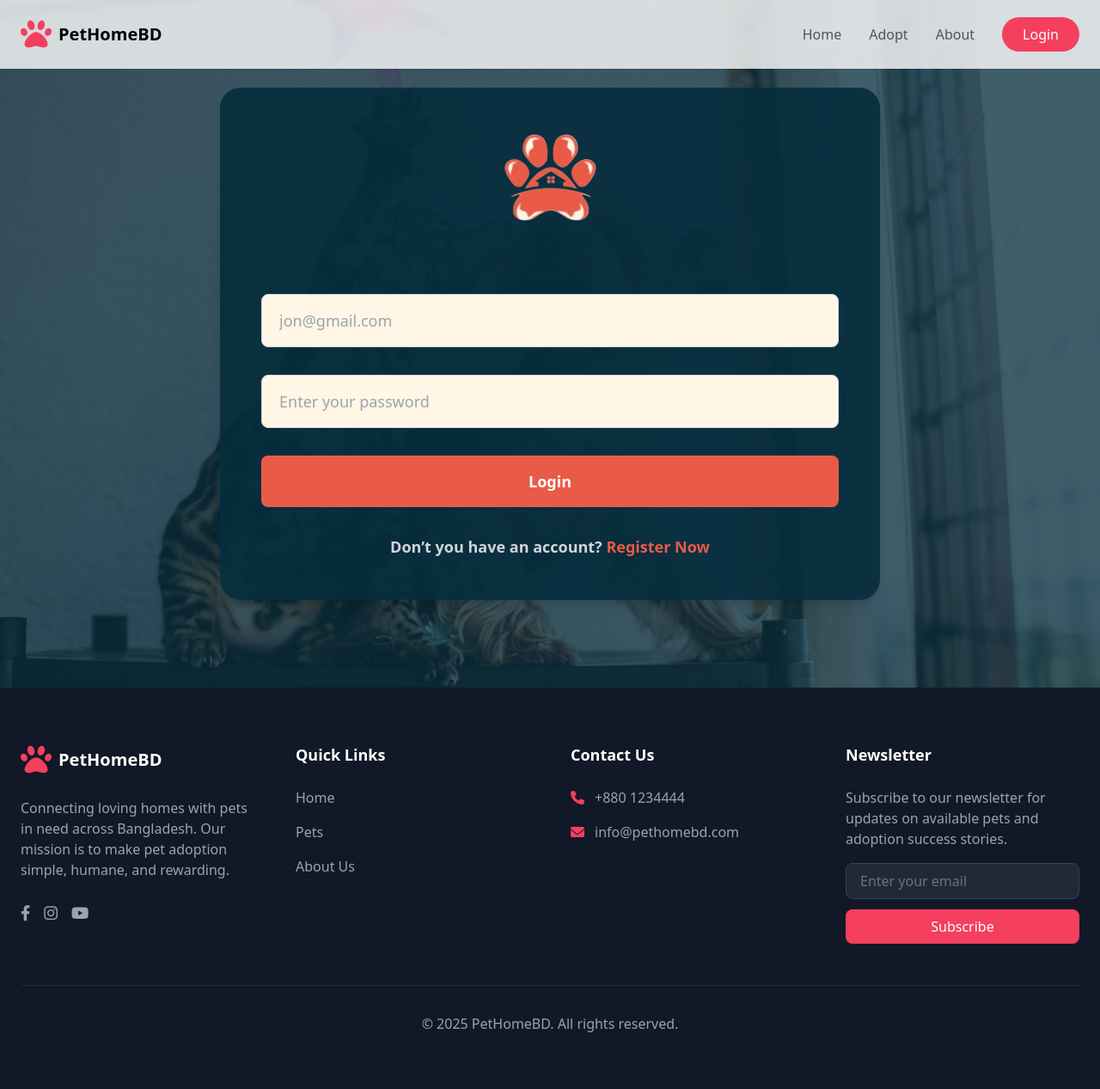
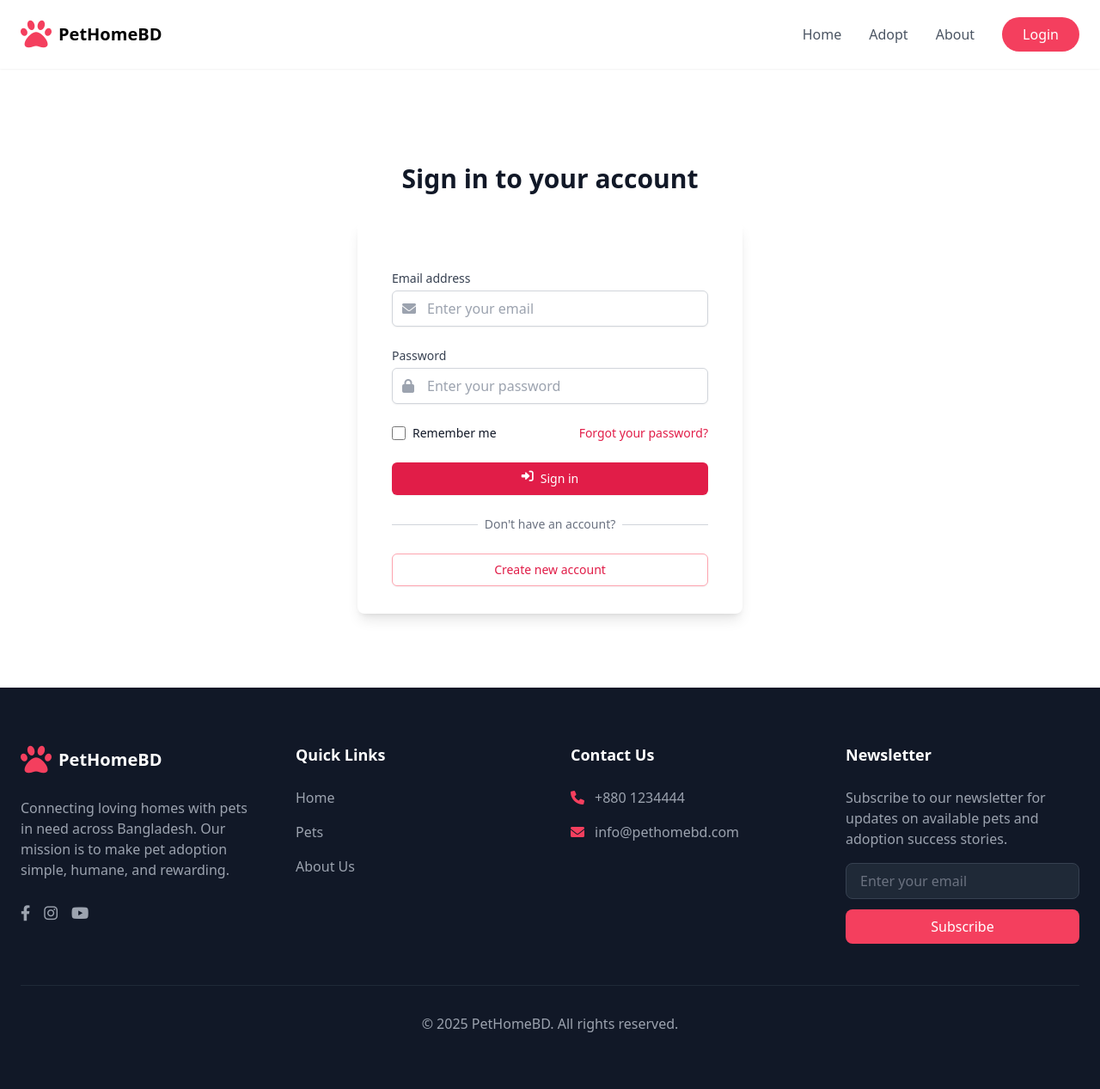
Before and after one commit to fahim-muntasir/petadoption, a Django app: page /login/ in a window 1280 px wide. Shown: the whole page at 86% size. Run offline with Django 5.2, Linux system fonts and the light colour scheme; parts of the project's set-up code (start-up, migrations or seed data) failed here and were passed over; some libraries are stand-ins or nearby versions.

Commit message:
login page added

```diff
--- a/templates/petapp/login.html
+++ b/templates/petapp/login.html
@@ -1,82 +1,86 @@
-{% extends "petapp/base.html" %}
+{% extends 'petapp/base.html' %}
 
-{% block title %} Login - petadopt {% endblock %}
+{% block title %}
+  Login - petadopt
+{% endblock %}
 
 {% block content %}
-
-    <div
-      class="relative bg-cover bg-center min-h-screen flex items-center justify-center"
-      style="
-        background-image: url('/media/image/pexels-helen1-16395147.jpg');
-      "
-    >
-      <div
-        class="absolute inset-0 bg-gradient-to-b from-[#062d3e] to-[#062d3e] opacity-75"
-      ></div>
-
-      <!-- Login Form -->
-      <div
-        class="relative bg-[#062d3e] bg-opacity-90 rounded-3xl p-12 shadow-lg max-w-3xl w-full mx-4"
-      >
-        <div class="flex justify-center mb-12">
-          <img
-            src="/media/image/logo.png"
-            alt="PetAdopt Logo"
-            class="w-40 h-28"
-          />
+  <div class="pt-20 min-h-screen flex items-center justify-center">
+    <div class="w-full">
+      <div class="sm:mx-auto sm:w-full sm:max-w-md">
+        <h2 class="mt-6 text-center text-3xl font-extrabold text-gray-900">Sign in to your account</h2>
       </div>
 
-        <form method="POST" class="space-y-8 mt-10">
+      <div class="mt-8 sm:mx-auto sm:w-full sm:max-w-md">
+        <div class="bg-white py-8 px-4 shadow-lg sm:rounded-lg sm:px-10">
+          <form method="POST" class="space-y-6">
             {% csrf_token %}
-          <input
-            type="email"
-            placeholder="jon@gmail.com"
-            name="email"
-            class="w-full px-5 py-4 rounded-lg border border-gray-300 focus:outline-none focus:ring-2 focus:ring-[#e95b47] text-lg bg-[#fff6e5]"
-          />
+            <div>
+              <label for="email" class="block text-sm font-medium text-gray-700">Email address</label>
+              <div class="mt-1 relative">
+                <div class="absolute inset-y-0 left-0 pl-3 flex items-center pointer-events-none">
+                  <i class="fas fa-envelope text-gray-400"></i>
+                </div>
+                <input id="email" type="email" name="email" class="appearance-none block w-full pl-10 pr-3 py-2 border border-gray-300 rounded-md shadow-sm placeholder-gray-400 focus:outline-none focus:ring-rose-500 focus:border-rose-500" placeholder="Enter your email" />
+              </div>
+            </div>
 
-          <input
-            type="password"
-            name="password"
-            placeholder="Enter your password"
-            class="w-full px-5 py-4 rounded-lg border border-gray-300 focus:outline-none focus:ring-2 focus:ring-[#e95b47] text-lg bg-[#fff6e5]"
-          />
+            <div>
+              <label for="password" class="block text-sm font-medium text-gray-700">Password</label>
+              <div class="mt-1 relative">
+                <div class="absolute inset-y-0 left-0 pl-3 flex items-center pointer-events-none">
+                  <i class="fas fa-lock text-gray-400"></i>
+                </div>
+                <input id="password" type="password" name="password" class="appearance-none block w-full pl-10 pr-3 py-2 border border-gray-300 rounded-md shadow-sm placeholder-gray-400 focus:outline-none focus:ring-rose-500 focus:border-rose-500" placeholder="Enter your password" />
+              </div>
+            </div>
 
+            <div class="flex items-center justify-between">
+              <div class="flex items-center">
+                <input id="remember-me" name="remember-me" type="checkbox" class="h-4 w-4 text-rose-600 focus:ring-rose-500 border-gray-300 rounded" />
+                <label for="remember-me" class="ml-2 block text-sm text-gray-900">Remember me</label>
+              </div>
+
+              <div class="text-sm">
+                <a href="#" class="font-medium text-rose-600 hover:text-rose-500">Forgot your password?</a>
+              </div>
+            </div>
             {% if messages %}
               {% for message in messages %}
                 {% if message.tags == 'success' %}
-              <div class="bg-green-300 p-4 rounded-lg border border-green-400 text-green-900 font-medium mt-2">
+                  <div class=" text-red-400 font-medium">
                     <p>{{ message }}</p>
                   </div>
                 {% endif %}
                 {% if message.tags == 'error' %}
-              <div class="bg-red-300 p-4 rounded-lg border border-red-400 text-red-900 font-medium mt-2">
+                  <div class=" text-red-600 font-medium">
                     <p>{{ message }}</p>
                   </div>
                 {% endif %}
               {% endfor %}
             {% endif %}
 
-          <div class="text-center mt-8">
-            <button
-              type="submit"
-              class="w-full bg-[#e95b47] text-white py-4 rounded-lg font-semibold hover:bg-[#e66655] transition text-lg"
-            >
-              Login
-            </button>
+            <div>
+              <button type="submit" class="w-full flex justify-center py-2 px-4 border border-transparent rounded-md shadow-sm text-sm font-medium text-white bg-rose-600 hover:bg-rose-700 focus:outline-none focus:ring-2 focus:ring-offset-2 focus:ring-rose-500"><i class="fas fa-sign-in-alt mr-2"></i> Sign in</button>
             </div>
           </form>
 
-        <p class="text-center text-md text-gray-300 mt-8 font-bold text-lg">
-          Don’t you have an account?
-          <a
-            href="{% url 'registration' %}"
-            class="text-[#e95b47] hover:underline"
-            >Register Now</a
-          >
-        </p>
+          <div class="mt-6">
+            <div class="relative">
+              <div class="absolute inset-0 flex items-center">
+                <div class="w-full border-t border-gray-300"></div>
+              </div>
+              <div class="relative flex justify-center text-sm">
+                <span class="px-2 bg-white text-gray-500">Don't have an account?</span>
               </div>
             </div>
-    <!-- test -->
-    <!-- test -->
+
+            <div class="mt-6">
+              <a  href="{% url 'registration' %}" class="w-full flex justify-center py-2 px-4 border border-rose-300 rounded-md shadow-sm text-sm font-medium text-rose-600 bg-white hover:bg-rose-50 focus:outline-none focus:ring-2 focus:ring-offset-2 focus:ring-rose-500">Create new account</a>
+            </div>
+          </div>
+        </div>
+      </div>
+    </div>
+  </div>
 {% endblock %}
```
Lines whose indentation alone changed are shown as unchanged.
